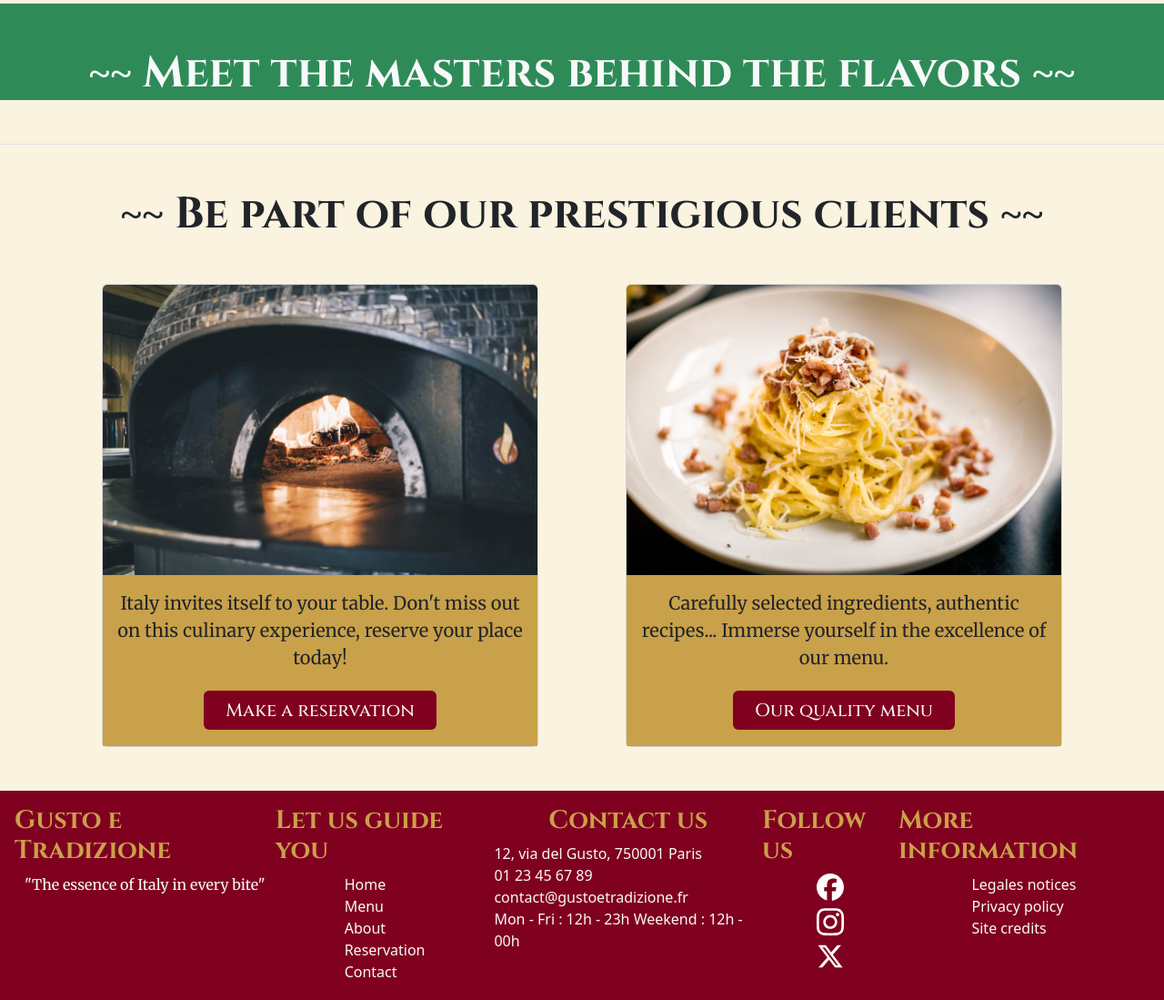
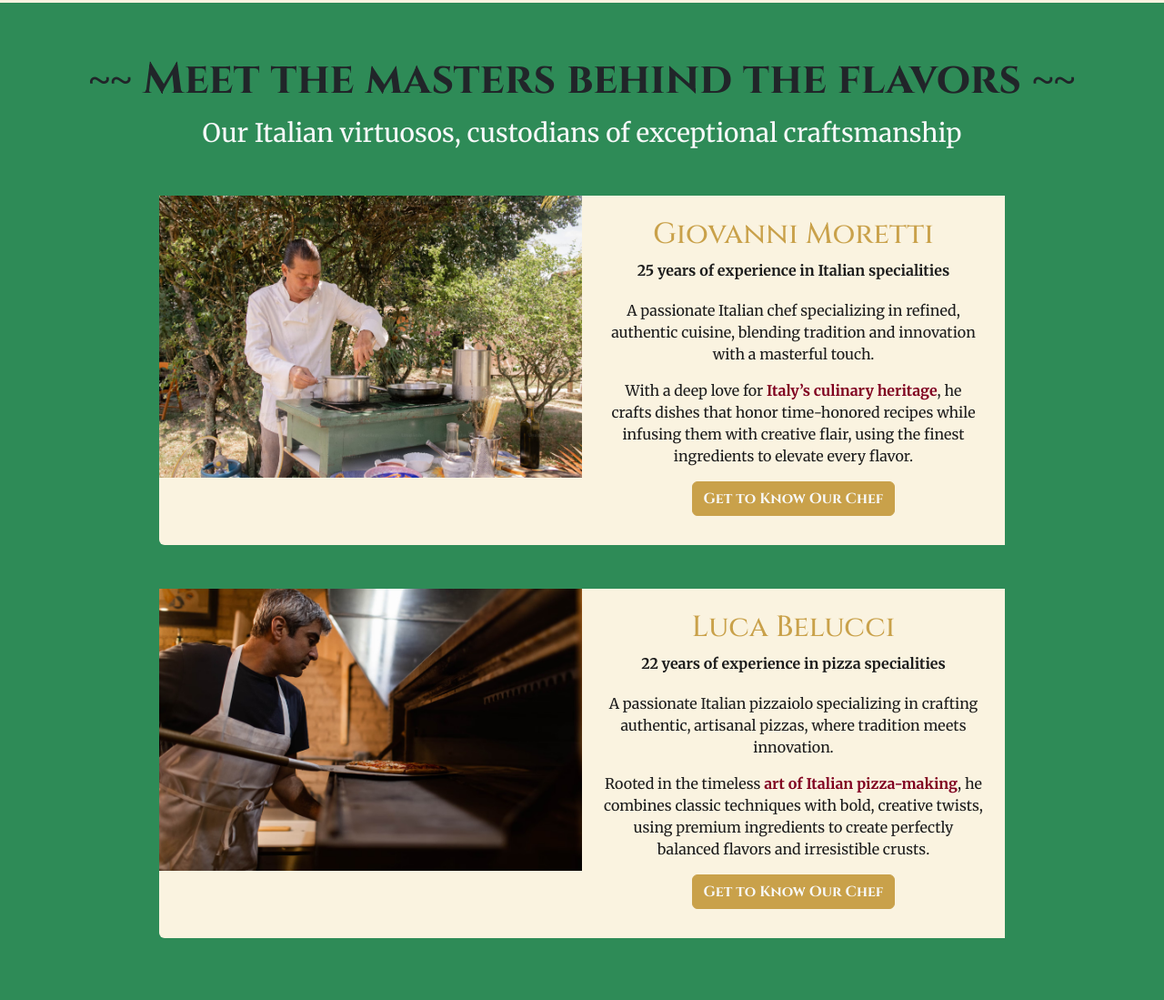
Before and after one commit to tarik-benabbou-mac-veigh/Restaurant-Guso-e-Tradizione, a website: page index.html in a window 1280 px wide. Shown: the part 2025-3124 px from the top of the page at 91% size. Drawn offline with nearby package versions, Linux system fonts and the light colour scheme.

Commit message:
index.html : add the chef section and CTA + about.html: minor  modifictation

```diff
--- a/index.html
+++ b/index.html
@@ -59,9 +59,52 @@
             </div>
         </section>
 
-        <section class="border-top bg-green-sea">
-            <h2 class="display-5 my-5 fw-bold text-light text-center">~~ Meet the masters behind the flavors ~~</h2>
+        <!-- Section Chefs -->
+        <section class="bg-green-sea p-1 p-sm-3 p-md-5">
 
+            <div class="container pb-5">
+                <h2 class="display-5 my-2 fw-bold text-center">~~ Meet the masters behind the flavors ~~</h2>
+                <p class="text-center text-light fs-3 mb-0 mb-sm-2 fs-5">Our Italian virtuosos, custodians of exceptional craftsmanship</p>
+
+              <!-- Chef Giovanni Moretti -->
+                <div class="col-12 col-lg-10 mx-auto rounded-3">
+                  <div class="row g-0 flex-column flex-md-row bg-light-beige rounded-start mt-5">
+                    <div class="col-12 col-md-6">
+                      <img src="./assets/images/giovanni-moretti-gusto-e-tradizione.jpg" alt="italian chef cooking in the garden" class="w-100 h-300 object-cover object-pos-top mx-auto d-block">
+                    </div>
+                    <div class="col-12 col-md-6">
+                      <div class="p-4 h-100 text-dark-1 rounded-end d-flex flex-column r justify-content-between ">
+                        <div class="text-center">
+                          <h3 class="text-gold fs-2">Giovanni Moretti</h3>
+                          <p class="pb-1 fw-bold">25 years of experience in Italian specialities</p>
+                          <p>A passionate Italian chef specializing in refined, authentic cuisine, blending tradition and innovation with a masterful touch.</p>
+                          <p>With a deep love for <span class="history-name">Italy’s culinary heritage</span>, he crafts dishes that honor time-honored recipes while infusing them with creative flair, using the finest ingredients to elevate every flavor.</p>
+                        </div>
+                        <h4 class="text-center"><a href="./about.html" class="btn btn-gold text-light fw-bold">Get to Know Our Chef</a></h4>
+                      </div>
+                    </div>
+                  </div>
+                </div>
+              <!-- Chef Luca Belucci -->
+                <div class="col-12 col-lg-10 mx-auto rounded-3">
+                  <div class="row g-0 flex-column flex-md-row bg-light-beige rounded-start mt-5">
+                    <div class="col-12 col-md-6">
+                      <img src="./assets/images/luca-bellucci-gusto-e-tradizione.jpg" alt="italian chef cooking in the garden" class="w-100 h-300 object-cover object-pos-top mx-auto d-block">
+                    </div>
+                    <div class="col-12 col-md-6">
+                      <div class="p-4 h-100 text-dark-1 rounded-end d-flex flex-column r justify-content-between ">
+                        <div class="text-center">
+                          <h3 class="text-gold fs-2">Luca Belucci</h3>
+                          <p class="pb-1 fw-bold">22 years of experience in pizza specialities</p>
+                          <p>A passionate Italian pizzaiolo specializing in crafting authentic, artisanal pizzas, where tradition meets innovation.</p>
+                          <p>Rooted in the timeless <span class="history-name">art of Italian pizza-making</span>, he combines classic techniques with bold, creative twists, using premium ingredients to create perfectly balanced flavors and irresistible crusts.</p>
+                        </div>
+                        <h4 class="text-center"><a href="./about.html" class="btn btn-gold text-light fw-bold">Get to Know Our Chef</a></h4>
+                      </div>
+                    </div>
+                  </div>
+                </div>
+            </div>
         </section>
 
         <section class="d-flex flex-column justify-content-center align-items-center border-top">
@@ -96,10 +139,9 @@
                 <h3 class="text-gold fw-bold">Let us guide you</h3>
                 <ul class="list-unstyled">
                     <li><a class="text-decoration-none text-light" href="/index.html">Home</a></li>
-                    <li><a class="text-decoration-none text-light" href="/menu.html">Menu</a></li>
-                    <li><a class="text-decoration-none text-light" href="/about.html">About</a></li>
-                    <li><a class="text-decoration-none text-light" href="/reservation.html">Reservation</a></li>
-                    <li><a class="text-decoration-none text-light" href="/contact.html">Contact</a></li>
+                    <li><a class="text-decoration-none text-light" href="/pages/menu.html">Menu</a></li>
+                    <li><a class="text-decoration-none text-light" href="/pages/about.html">About</a></li>
+                    <li><a class="text-decoration-none text-light" href="/pages/reservation.html">Reservation</a></li>
                 </ul>
             </div>
             <div class="d-flex flex-column justify-content-cet align-items-center">
```
Also changed, not shown: about.html (+3 -3 lines).
